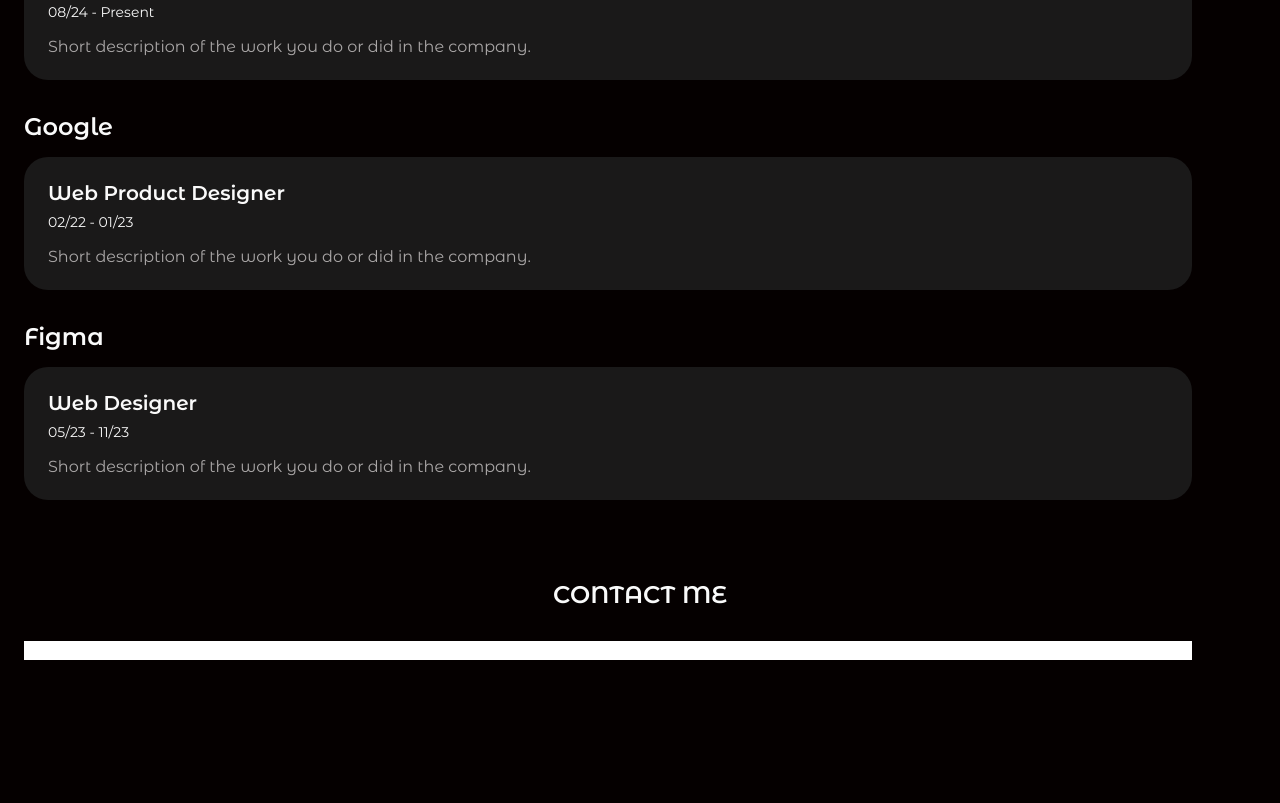
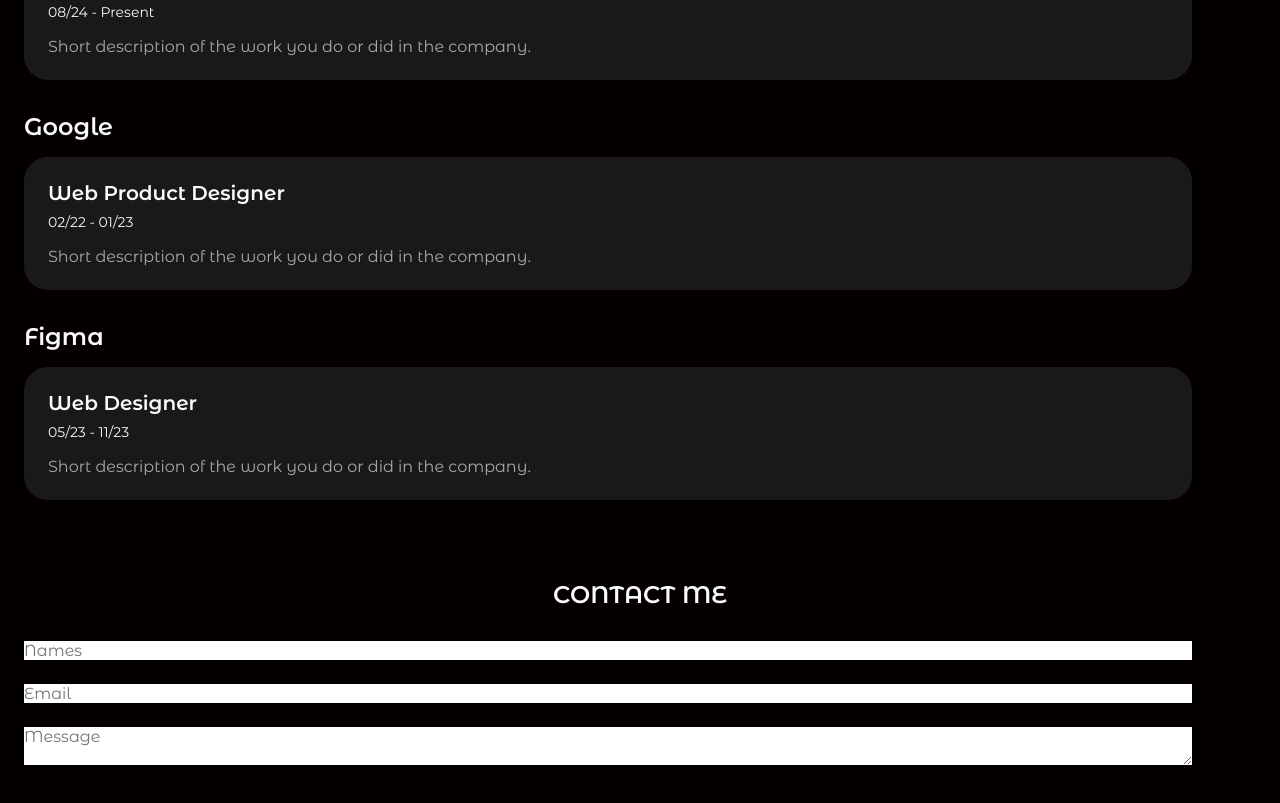
Before and after one commit to KoryakinaAnastasiia/portfolio, a plain HTML site: page index.html in a window 1280 px wide. Shown: the part 6733-7536 px from the top of the page. Before the commit the page ends 7441 px from the top, so only its background shows below. Drawn offline with nearby package versions, Linux system fonts and the light colour scheme; a web font is replaced by a local one.

Commit message:
contact 2

```diff
--- a/index.html
+++ b/index.html
@@ -530,8 +530,27 @@
         <div class="contact__container container grid">
           <form action="" class="contact__form grid" id="contact-form">
             <div class="contact__group grid">
-              <input type="text" class="contact__input" />
+              <input
+                type="text"
+                name="user_name"
+                placeholder="Names"
+                required
+                class="contact__input"
+              />
+              <input
+                type="email"
+                name="user_email"
+                placeholder="Email"
+                required
+                class="contact__input"
+              />
             </div>
+
+            <textarea
+              name="user__message"
+              placeholder="Message"
+              class="contact__input contact__area"
+            ></textarea>
           </form>
         </div>
       </section>
```
